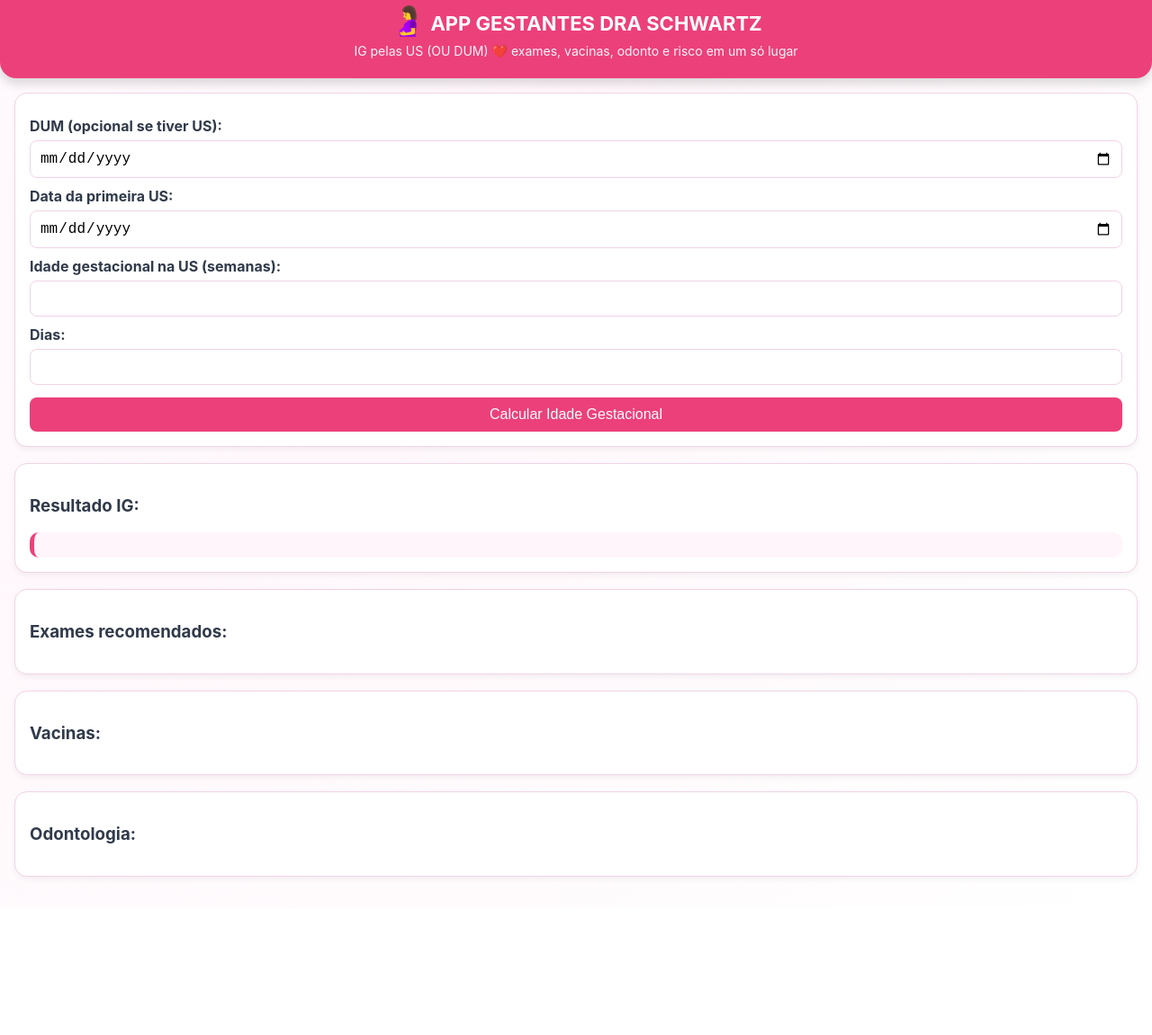
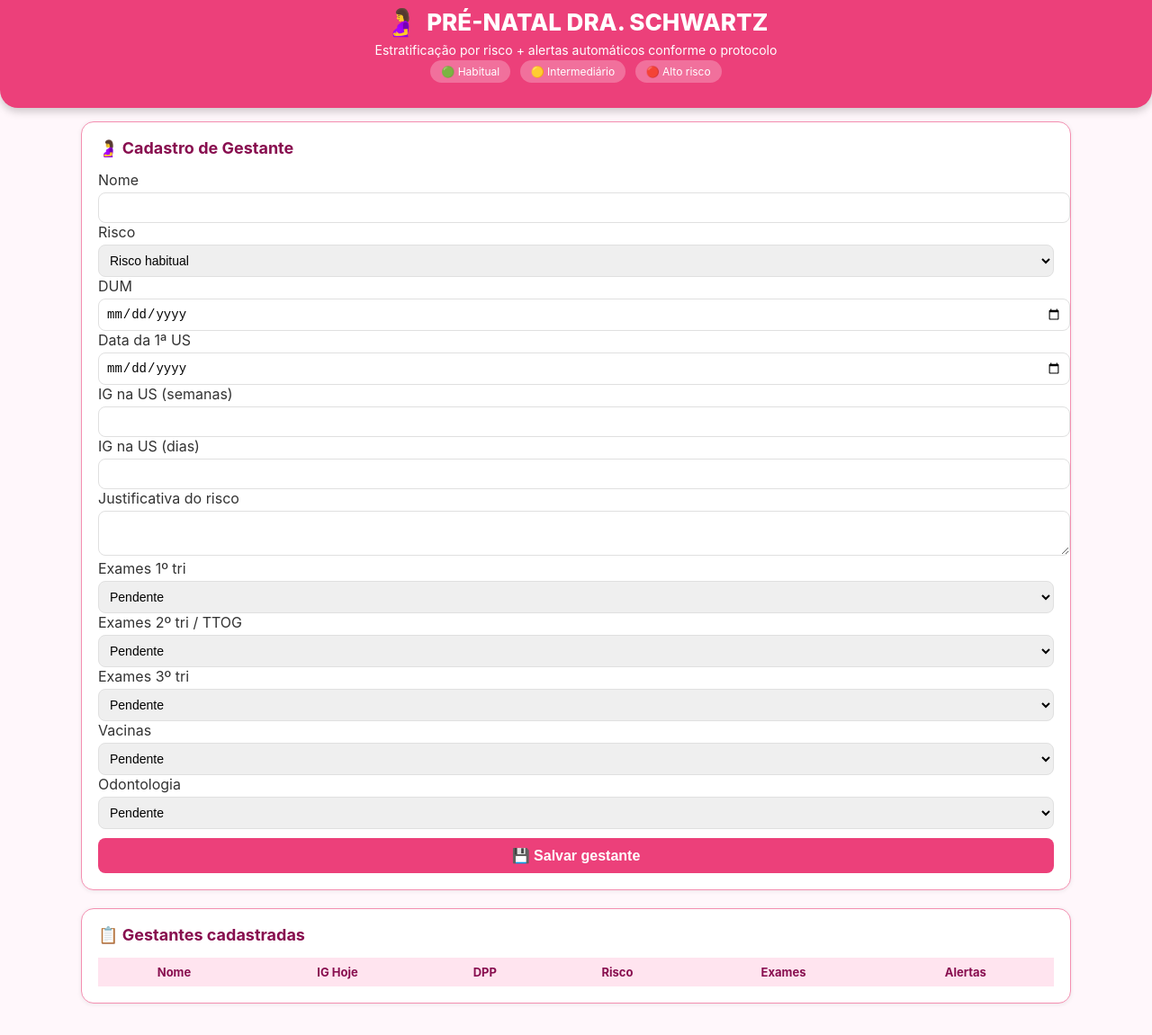
Before and after one commit to fernandasschwartz-dot/Gestantes-dra-Schwartz, a plain HTML site: page index.html in a window 1280 px wide. Shown: the part 19-1170 px from the top of the page at 90% size. Before the commit the page ends 1028 px from the top, so only its background shows below. Drawn offline with Linux system fonts and the light colour scheme.

Commit message:
Update index.html

```diff
--- a/index.html
+++ b/index.html
@@ -2,339 +2,373 @@
 <html lang="pt-BR">
 <head>
   <meta charset="UTF-8">
-  <title>APP GESTANTES DRA SCHWARTZ</title>
+  <title>PRÉ-NATAL DRA. SCHWARTZ</title>
   <meta name="viewport" content="width=device-width, initial-scale=1">
 
-  <!-- Ícones -->
-  <link rel="icon" type="image/png" sizes="192x192" href="icon-192.png">
-  <link rel="apple-touch-icon" sizes="192x192" href="icon-192.png">
-  <link rel="icon" type="image/png" sizes="512x512" href="icon-512.png">
-  <meta name="theme-color" content="#ec407a">
+  <style>
+    :root {
+      --rosa1: #ec407a;
+      --rosa2: #d81b60;
+      --rosa3: #f48fb1;
+      --rosa-claro: #ffe4ef;
+      --titulo: #880e4f;
+      --bg: #fff7fb;
 
-  <!-- SPLASH CSS -->
-  <style>
-    #splash {
-      position: fixed;
-      top: 0; left: 0;
-      width: 100vw;
-      height: 100vh;
-      background: linear-gradient(135deg, #ec407a, #ab47bc);
-      color: white;
-      display: flex;
-      flex-direction: column;
-      justify-content: center;
-      align-items: center;
-      z-index: 99999;
-      transition: opacity 0.6s ease;
-      font-family: -apple-system, BlinkMacSystemFont, "Segoe UI", Arial, sans-serif;
-    }
-
-    #splash img {
-      width: 160px;
-      height: 160px;
-      border-radius: 14px;
-      margin-bottom: 20px;
-      box-shadow: 0 4px 14px rgba(0,0,0,0.25);
-      object-fit: cover;
-    }
-
-    #splash h1 {
-      font-size: 24px;
-      font-weight: 600;
-      margin-top: 10px;
-      text-align: center;
-    }
-  </style>
-
-  <!-- SEU CSS ORIGINAL -->
-  <style>
-
-:root {
-  --primary: #ec407a;
-  --primary-dark: #b31660;
-  --accent: #f4a0bc;
-  --accent-soft: #f3c5f5;
-  --bg-soft: #fff7fb;
-  --card-bg: #ffffff;
-  --text-main: #303a4a;
-  --border-soft: #f1d3e6;
+      --risk-baixo: #e8f5e9;
+      --risk-intermediario: #fff8e1;
+      --risk-alto: #ffebee;
     }
 
     body {
-  font-family: -apple-system, BlinkMacSystemFont, "Segoe UI", arial, sans-serif;
       margin: 0;
-  padding: 0;
-  background: radial-gradient(circle at top left, #fffafe 0%, #fff7fb 40%, #ffffff 100%);
-  color: var(--text-main);
+      font-family: -apple-system, BlinkMacSystemFont, "Segoe UI", Arial, sans-serif;
+      background: var(--bg);
+      color: #333;
     }
 
-/* HEADER */
     header {
+      background: var(--rosa1);
       text-align: center;
-  background: var(--primary);
       color: white;
-  padding: 22px 14px;
-  border-bottom-left-radius: 18px;
-  border-bottom-right-radius: 18px;
-  box-shadow: 0 6px 12px rgba(0,0,0,0.15);
+      padding: 25px 15px;
+      border-bottom-left-radius: 20px;
+      border-bottom-right-radius: 20px;
+      box-shadow: 0 4px 10px rgba(0,0,0,0.2);
     }
 
     header h1 {
       margin: 0;
-  font-size: 22px;
-  font-weight: bold;
+      font-size: 26px;
+      font-weight: 800;
+      display: flex;
+      justify-content: center;
+      align-items: center;
+      gap: 10px;
+    }
+
+    .gestante-icon {
+      font-size: 30px;
     }
 
     .subtitle {
       font-size: 14px;
-  margin-top: 6px;
-  opacity: 0.95;
+      margin-top: 5px;
     }
 
-/* ÍCONES */
-.preg-icon-big {
-  font-size: 32px;
+    .chip {
+      display: inline-block;
+      background: rgba(255,255,255,0.25);
+      padding: 5px 12px;
+      border-radius: 999px;
+      margin: 3px;
+      font-size: 12px;
     }
 
-/* FORMULÁRIO */
     .container {
-  padding: 16px;
+      padding: 15px;
+      max-width: 1100px;
+      margin: 0 auto;
     }
 
     .card {
-  background: var(--card-bg);
-  padding: 16px;
+      background: white;
+      border: 1px solid var(--rosa3);
+      padding: 18px;
       border-radius: 14px;
-  margin-bottom: 18px;
-  border: 1px solid var(--border-soft);
-  box-shadow: 0 3px 6px rgba(0,0,0,0.05);
+      margin-bottom: 20px;
+      box-shadow: 0 1px 5px rgba(0,0,0,0.08);
     }
 
-label {
-  font-weight: bold;
-  margin-top: 10px;
-  display: block;
+    h2 {
+      color: var(--titulo);
+      margin-top: 0;
+      display: flex;
+      align-items: center;
+      gap: 6px;
+      font-size: 18px;
     }
 
-input, select, button {
+    input, select, textarea {
       width: 100%;
-  padding: 10px;
+      padding: 8px;
       border-radius: 8px;
-  border: 1px solid var(--border-soft);
-  margin-top: 6px;
-  font-size: 16px;
-  background: #fff;
-  box-sizing: border-box;
+      border: 1px solid #e0e0e0;
+      margin-top: 4px;
+      font-size: 14px;
     }
 
     button {
-  background: var(--primary);
+      background: var(--rosa1);
       color: white;
       border: none;
+      padding: 10px;
+      font-size: 16px;
+      width: 100%;
+      border-radius: 8px;
+      margin-top: 10px;
+      font-weight: bold;
       cursor: pointer;
-  margin-top: 14px;
       transition: 0.2s;
     }
 
     button:hover {
-  background: var(--primary-dark);
+      background: var(--rosa2);
     }
 
-/* RESULTADOS */
-.result-box {
-  background: #fff5fa;
-  border-left: 5px solid var(--primary);
-  padding: 14px;
-  border-radius: 10px;
-  font-size: 16px;
-  line-height: 1.5;
-}
-
-/* TABELA */
     table {
       width: 100%;
       border-collapse: collapse;
-  margin-top: 14px;
+      font-size: 13px;
     }
 
-table th {
-  background: var(--primary);
-  color: white;
+    th {
+      background: var(--rosa-claro);
       padding: 8px;
+      font-weight: bold;
+      color: var(--titulo);
+      position: sticky;
+      top: 0;
+      z-index: 2;
     }
 
-table td {
-  padding: 8px;
+    td {
+      padding: 6px;
       border-bottom: 1px solid #eee;
     }
 
+    .risk-baixo {
+      background: var(--risk-baixo);
+      border-left: 4px solid #2e7d32;
+    }
+
+    .risk-intermediario {
+      background: var(--risk-intermediario);
+      border-left: 4px solid #ffa000;
+    }
+
+    .risk-alto {
+      background: var(--risk-alto);
+      border-left: 4px solid #c62828;
+    }
+
+    .badge {
+      border-radius: 999px;
+      padding: 2px 8px;
+      font-size: 11px;
+      display: inline-block;
+      margin-bottom: 2px;
+    }
+
+    .ok { background: #e8f5e9; color: #2e7d32; }
+    .warn { background: #fff8e1; color: #ef6c00; }
+    .neutral { background: #eceff1; color: #455a64; }
   </style>
 </head>
 
 <body>
-
-<!-- SPLASH -->
-<div id="splash">
-  <img src="icon-192.png" alt="Logo APP">
-  <h1>APP Gestantes – Dra. Schwartz</h1>
+<header>
+  <h1><span class="gestante-icon">🤰</span> PRÉ-NATAL DRA. SCHWARTZ</h1>
+  <div class="subtitle">Estratificação por risco + alertas automáticos conforme o protocolo</div>
+  <div>
+    <span class="chip">🟢 Habitual</span>
+    <span class="chip">🟡 Intermediário</span>
+    <span class="chip">🔴 Alto risco</span>
   </div>
-
-<header>
-  <h1><span class="preg-icon-big">🤰</span> APP GESTANTES DRA SCHWARTZ</h1>
-  <div class="subtitle">IG pelas US (OU DUM) ❤️ exames, vacinas, odonto e risco em um só lugar</div>
 </header>
 
 <div class="container">
 
   <div class="card">
-    <label for="dum">DUM (opcional se tiver US):</label>
+    <h2>🤰 Cadastro de Gestante</h2>
+
+    <!-- CAMPOS -->
+    <label>Nome</label>
+    <input id="nome">
+
+    <label>Risco</label>
+    <select id="risco">
+      <option value="baixo">Risco habitual</option>
+      <option value="intermediario">Intermediário</option>
+      <option value="alto">Alto risco</option>
+    </select>
+
+    <label>DUM</label>
     <input type="date" id="dum">
 
-    <label for="data_us">Data da primeira US:</label>
-    <input type="date" id="data_us">
+    <label>Data da 1ª US</label>
+    <input type="date" id="dataUS">
 
-    <label for="semanas_us">Idade gestacional na US (semanas):</label>
-    <input type="number" id="semanas_us" min="0" max="42">
+    <label>IG na US (semanas)</label>
+    <input type="number" id="usSemanas" min="0" max="42">
 
-    <label for="dias_us">Dias:</label>
-    <input type="number" id="dias_us" min="0" max="6">
+    <label>IG na US (dias)</label>
+    <input type="number" id="usDias" min="0" max="6">
 
-    <button onclick="calcularIG()">Calcular Idade Gestacional</button>
+    <label>Justificativa do risco</label>
+    <textarea id="justificativa"></textarea>
+
+    <label>Exames 1º tri</label>
+    <select id="ex1">
+      <option value="pendente">Pendente</option>
+      <option value="solicitado">Solicitado</option>
+      <option value="realizado">Realizado</option>
+    </select>
+
+    <label>Exames 2º tri / TTOG</label>
+    <select id="ex2">
+      <option value="pendente">Pendente</option>
+      <option value="solicitado">Solicitado</option>
+      <option value="realizado">Realizado</option>
+    </select>
+
+    <label>Exames 3º tri</label>
+    <select id="ex3">
+      <option value="pendente">Pendente</option>
+      <option value="solicitado">Solicitado</option>
+      <option value="realizado">Realizado</option>
+    </select>
+
+    <label>Vacinas</label>
+    <select id="vac">
+      <option value="pendente">Pendente</option>
+      <option value="ok">OK</option>
+    </select>
+
+    <label>Odontologia</label>
+    <select id="od">
+      <option value="pendente">Pendente</option>
+      <option value="ok">OK</option>
+    </select>
+
+    <button onclick="salvar()">💾 Salvar gestante</button>
   </div>
 
+  <!-- TABELA -->
   <div class="card">
-    <h3>Resultado IG:</h3>
-    <div id="resultado" class="result-box"></div>
-  </div>
-
-  <div class="card">
-    <h3>Exames recomendados:</h3>
-    <div id="exames"></div>
-  </div>
-
-  <div class="card">
-    <h3>Vacinas:</h3>
-    <div id="vacinas"></div>
-  </div>
-
-  <div class="card">
-    <h3>Odontologia:</h3>
-    <div id="odonto"></div>
+    <h2>📋 Gestantes cadastradas</h2>
+    <table>
+      <thead>
+        <tr>
+          <th>Nome</th>
+          <th>IG Hoje</th>
+          <th>DPP</th>
+          <th>Risco</th>
+          <th>Exames</th>
+          <th>Alertas</th>
+        </tr>
+      </thead>
+      <tbody id="lista"></tbody>
+    </table>
   </div>
 
 </div>
 
-<!-- ============================= -->
-<!-- SCRIPT PRINCIPAL DO APLICATIVO -->
-<!-- ============================= -->
 <script>
+let gestantes = JSON.parse(localStorage.getItem("gestantesPN")) || [];
 
-// Função principal
-function calcularIG() {
-  const dum = document.getElementById("dum").value;
-  const dataUS = document.getElementById("data_us").value;
-  const semanasUS = parseInt(document.getElementById("semanas_us").value || 0);
-  const diasUS = parseInt(document.getElementById("dias_us").value || 0);
+function calcularIG(dum, dataUS, usSem, usDia) {
+  const hoje = new Date();
+  let base;
+  let diasBase = 0;
 
-  let dataBase;
-  let gestacaoDias = 0;
+  if (dataUS && usSem !== "" && usDia !== "") {
+    base = new Date(dataUS);
+    diasBase = usSem * 7 + usDia;
+  } else if (dum) {
+    base = new Date(dum);
+  } else return null;
 
-  if (dataUS && (semanasUS || diasUS)) {
-      dataBase = new Date(dataUS);
-      gestacaoDias = semanasUS * 7 + diasUS;
-  } else if (dum) {
-      dataBase = new Date(dum);
-      gestacaoDias = 0;
-  } else {
-      document.getElementById("resultado").innerHTML = "Preencha DUM ou US.";
-      return;
+  const diff = Math.floor((hoje - base) / 86400000);
+  const total = diff + diasBase;
+  return {
+    semanas: Math.floor(total / 7),
+    dias: total % 7,
+    total
+  };
 }
 
-  const hoje = new Date();
-  const diasPassados = Math.floor((hoje - dataBase) / (1000 * 60 * 60 * 24));
-  const total = diasPassados + gestacaoDias;
+function calcularDPP(dum, dataUS, usSem, usDia) {
+  let base;
 
-  const semanas = Math.floor(total / 7);
-  const dias = total % 7;
+  if (dum) {
+    base = new Date(dum);
+  } else if (dataUS && usSem !== "" && usDia !== "") {
+    const dataRef = new Date(dataUS);
+    const total = usSem * 7 + usDia;
+    base = new Date(dataRef.getTime() - total * 86400000);
+  } else return "";
 
-  document.getElementById("resultado").innerHTML =
-    `Idade gestacional: <b>${semanas} semanas e ${dias} dias</b>`;
-
-  gerarExames(semanas);
-  gerarVacinas(semanas);
-  gerarOdonto(semanas);
+  const dpp = new Date(base.getTime() + 280 * 86400000);
+  return dpp.toISOString().slice(0,10);
 }
 
+function gerarAlertas(ig) {
+  if (!ig) return "";
 
-// ================================
-// EXAMES
-// ================================
+  const w = ig.semanas;
+  let a = [];
 
-function gerarExames(s) {
-  let texto = "";
+  if (w <= 13) a.push("Solicitar exames do 1º tri");
+  if (w >= 20 && w <= 26) a.push("Solicitar US morfológica 20–26s");
+  if (w >= 24 && w <= 28) a.push("Solicitar TTOG 75 g + exames 2º tri");
+  if (w >= 32 && w <= 36) a.push("Solicitar exames do 3º trimestre");
+  if (w >= 34 && w <= 37) a.push("US 34–37 semanas");
 
-  if (s < 12) {
-    texto += "• Hemograma, glicemia, TSH, tipagem sanguínea, VDRL, HIV, urina I, urocultura, Toxoplasmose, HBsAg, anti-HCV.<br>";
-    texto += "• US obstétrica do 1º trimestre.<br>";
+  return a.join("<br>");
 }
 
-  if (s >= 20 && s <= 24) {
-    texto += "• US morfológica de 2º trimestre.<br>";
+function salvar() {
+  const g = {
+    nome: document.getElementById("nome").value,
+    risco: document.getElementById("risco").value,
+    dum: document.getElementById("dum").value,
+    dataUS: document.getElementById("dataUS").value,
+    usSem: document.getElementById("usSemanas").value,
+    usDia: document.getElementById("usDias").value,
+    justificativa: document.getElementById("justificativa").value,
+    ex1: document.getElementById("ex1").value,
+    ex2: document.getElementById("ex2").value,
+    ex3: document.getElementById("ex3").value,
+    vac: document.getElementById("vac").value,
+    od: document.getElementById("od").value
+  };
+
+  gestantes.push(g);
+  localStorage.setItem("gestantesPN", JSON.stringify(gestantes));
+  listar();
 }
 
-  if (s > 28) {
-    texto += "• Repetir VDRL, HIV, glicemia e urina I.<br>";
+function listar() {
+  const tabela = document.getElementById("lista");
+  tabela.innerHTML = "";
+
+  gestantes.forEach(g => {
+    const ig = calcularIG(g.dum, g.dataUS, g.usSem, g.usDia);
+    const dpp = calcularDPP(g.dum, g.dataUS, g.usSem, g.usDia);
+
+    let riscoClass =
+      g.risco === "baixo" ? "risk-baixo" :
+      g.risco === "intermediario" ? "risk-intermediario" :
+      "risk-alto";
+
+    tabela.innerHTML += `
+      <tr class="${riscoClass}">
+        <td><b>🤰 ${g.nome}</b></td>
+        <td>${ig ? `${ig.semanas}s ${ig.dias}d` : "-"}</td>
+        <td>${dpp}</td>
+        <td>${g.risco}</td>
+        <td>
+          <span class="badge neutral">1º tri: ${g.ex1}</span><br>
+          <span class="badge neutral">2º tri: ${g.ex2}</span><br>
+          <span class="badge neutral">3º tri: ${g.ex3}</span>
+        </td>
+        <td>${ig ? gerarAlertas(ig) : "-"}</td>
+      </tr>
+    `;
+  });
 }
 
-  if (!texto) texto = "Nenhum exame específico para esta semana.";
-
-  document.getElementById("exames").innerHTML = texto;
-}
-
-
-// ================================
-// VACINAS
-// ================================
-
-function gerarVacinas(s) {
-  let t = "";
-
-  t += "• dTpa a partir de 20 semanas.<br>";
-  t += "• Influenza em qualquer idade gestacional.<br>";
-  t += "• Hepatite B se esquema incompleto.<br>";
-
-  document.getElementById("vacinas").innerHTML = t;
-}
-
-
-// ================================
-// ODONTOLOGIA
-// ================================
-
-function gerarOdonto(s) {
-  let o = "";
-
-  o += "• Avaliação odontológica inicial.<br>";
-  o += "• Risco gestacional não impede atendimento odonto.<br>";
-
-  document.getElementById("odonto").innerHTML = o;
-}
-
-
-// ================================
-// SPLASH SCREEN REMOVE
-// ================================
-
-window.addEventListener("load", () => {
-  setTimeout(() => {
-    const s = document.getElementById("splash");
-    if (s) {
-      s.style.opacity = "0";
-      setTimeout(() => s.remove(), 600);
-    }
-  }, 900);
-});
-
+listar();
 </script>
 
 </body>
```
Lines whose indentation alone changed are shown as unchanged.
